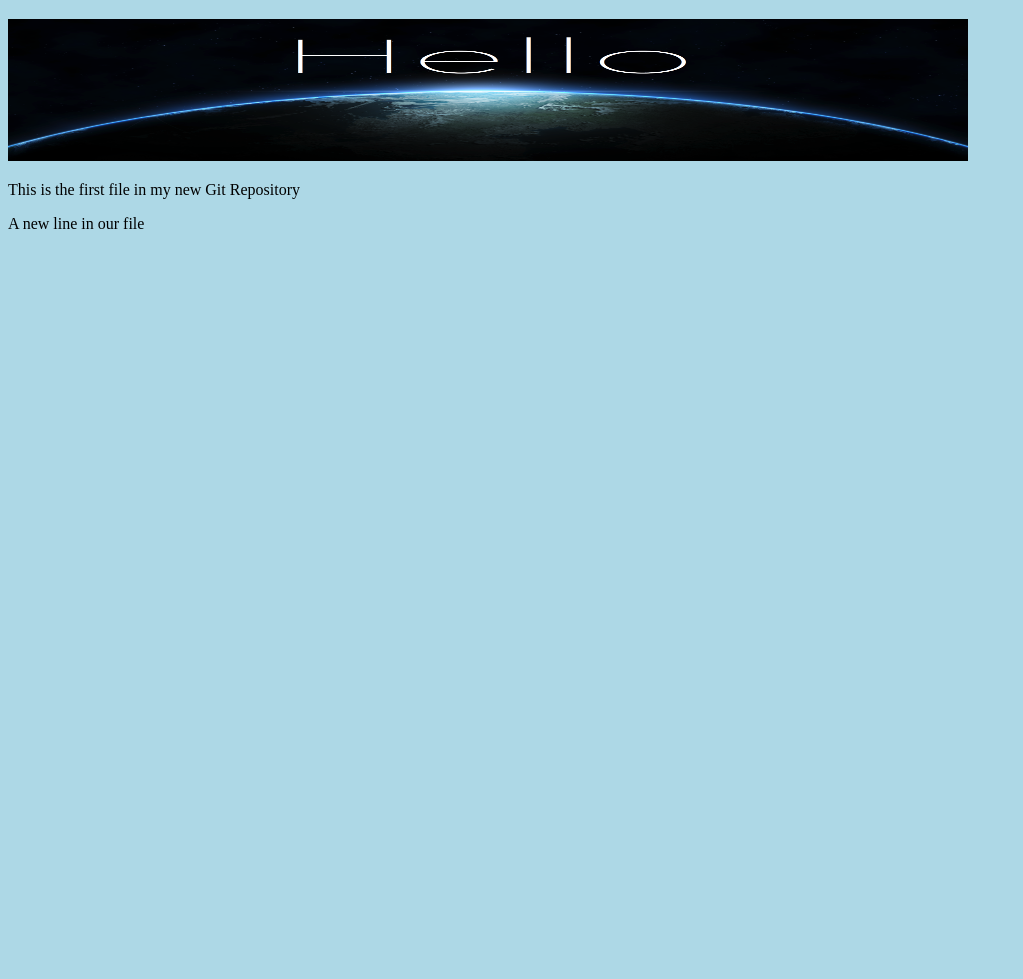
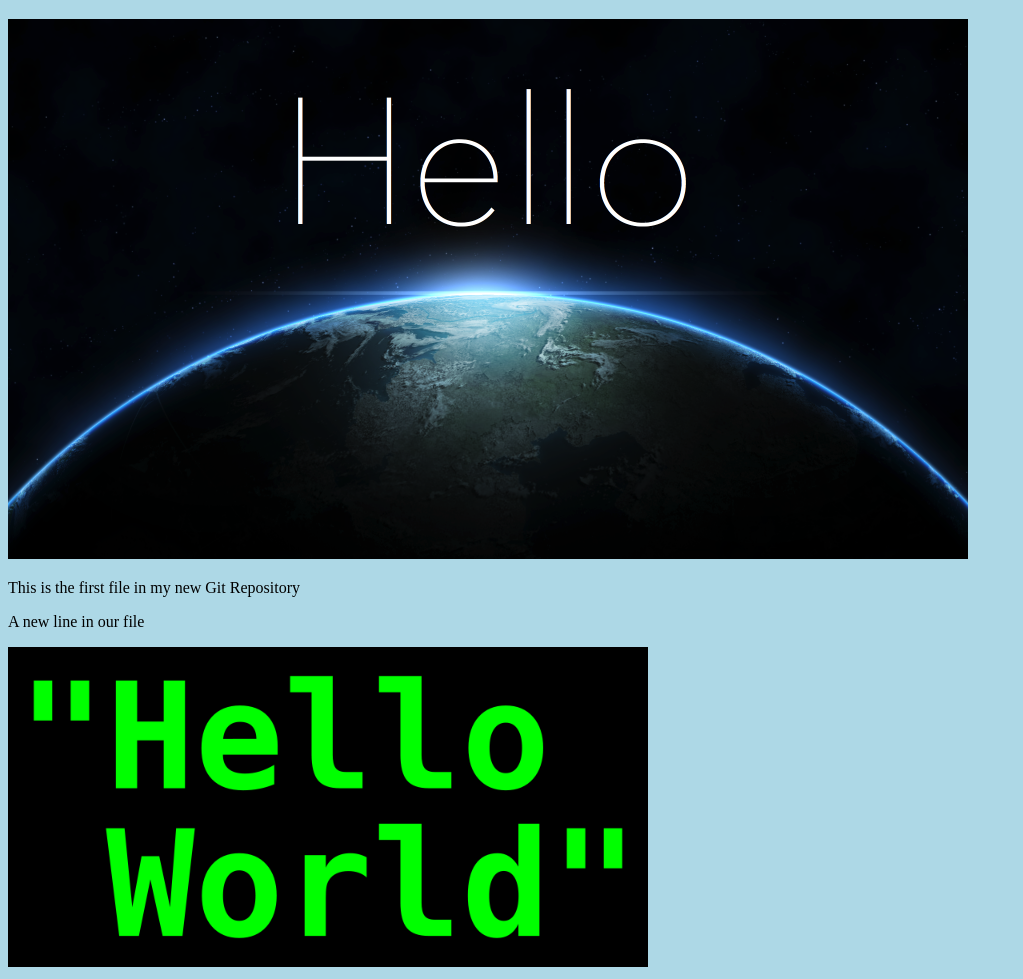
Before and after one commit to Lnxwinters/Hello-World, a plain HTML site: page index.html in a window 1280 px wide. Shown: the part 61-1040 px from the top of the page, without its empty margins (0-1023 px from the left). Before the commit the page ends 800 px from the top, so only its background shows below. Drawn offline with Linux system fonts and the light colour scheme.

Commit message:
added new image

```diff
--- a/index.html
+++ b/index.html
@@ -7,10 +7,12 @@
     <body>
         <h1>Hello World</h1>
         <div>
-            <img src="hello_world.png" alt="Hello World in Space" width="104" height="142"
-            style="width: 100%; max-width: 960px;"
+            <img src="hello_world.png" alt="Hello World in Space" style="width: 100%; max-width: 960px;">
         </div>
         <p>This is the first file in my new Git Repository </p>
         <p>A new line in our file</p>
+        <div>
+            <img src="hello_world2.png" alt="Hello World text" style="width: 100%; max-width: 640px;">
+        </div>
     </body>
 </html>
```
Also changed, not shown: hello_world2.png (added).
